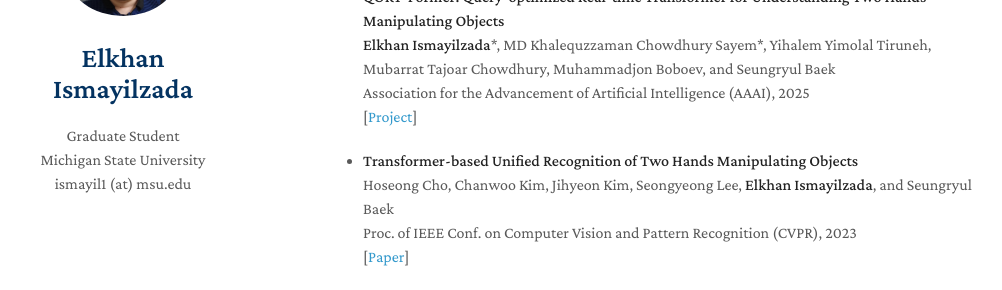
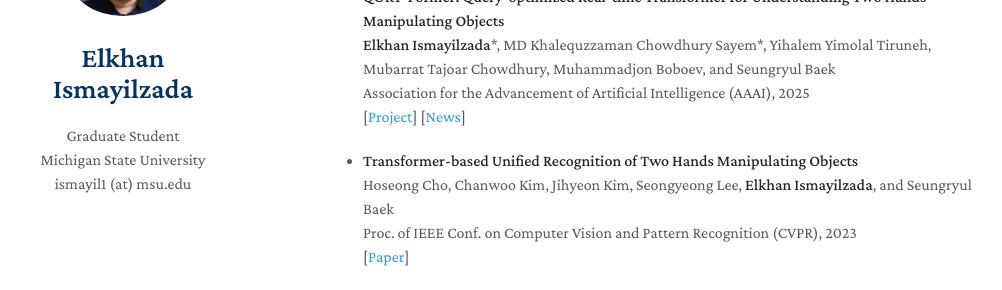
Before and after one commit to elkhanzada/elkhanzada.github.io, a Jekyll site: the page built from index.md, in a window 1280 px wide and 900 px high, scrolled down 480 px. Shown: the part 152-442 px from the top of the window, without its empty margins (147-1149 px from the left). Built offline with Jekyll 4.4.1, drawn with Linux system fonts in a browser that asks for light colours; nearby versions of some CDN libraries; a style sheet for code colours, icons or effects is not loaded; our own code applies the rules of GitHub Pages for plain Markdown files.

Commit message:
Update index.md

```diff
--- a/index.md
+++ b/index.md
@@ -31,6 +31,7 @@ I am a PhD student in [CSE](https://engineering.msu.edu/about/departments/cse) a
   Association for the Advancement of Artificial Intelligence (AAAI), 2025
   <br>
   [[Project](https://kcsayem.github.io/QORT-Former/)]
+  [[News](https://news.unist.ac.kr/new-study-unveils-ai-driven-real-time-hand-object-pose-estimation-framework/)]
 
 - **Transformer-based Unified Recognition of Two Hands Manipulating Objects**
   <br>
```
